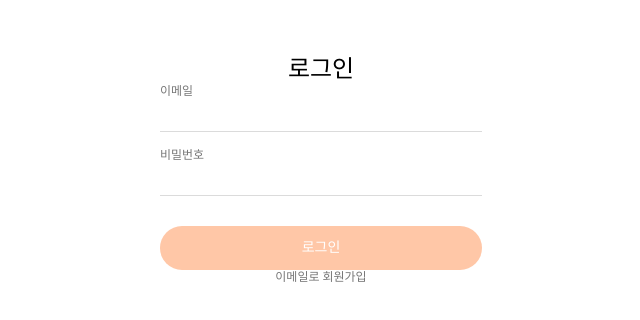
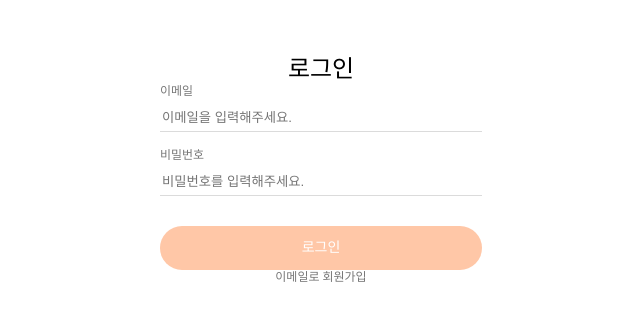
Before and after one commit to soon-my-room/soon_my_room, a React (Create React App) app: page /login in a window 1280 px wide. Shown: the top 320 px of the page, without its empty margins (319-959 px from the left). Built offline with nearby package versions, Linux system fonts and the light colour scheme; a web font is replaced by a local one.

Commit message:
refactor: submit제어 함수 제출 전에 확인 할 수 있도록 이동 및 불필요한 괄호 제거

```diff
--- a/src/pages/LoginPage.jsx
+++ b/src/pages/LoginPage.jsx
@@ -38,17 +38,15 @@ export default function LoginPage(props) {
     setEmailValid(true);
   };
 
-  const onSubmit = (event) => {
-    event.preventDefault();
-  };
-
   const onPassword = ({ target }) => {
     const passwordValue = target.value;
     setPassword(passwordValue);
     setErrorMessage('');
   };
 
-  async function login() {
+  async function login(e) {
+    e.preventDefault();
+
     const url = 'https://mandarin.api.weniv.co.kr';
     const reqPath = '/user/login';
     const userData = {
@@ -69,7 +67,7 @@ export default function LoginPage(props) {
       if (resData.message === '이메일 또는 비밀번호가 일치하지 않습니다.') {
         setErrorMessage('*이메일 또는 비밀번호가 일치하지 않습니다.');
       } else {
-        window.localStorage.setItem('userInfo', JSON.stringify(resData.user));
+        localStorage.setItem('userInfo', JSON.stringify(resData));
         props.history.push('/feed');
       }
     } catch (err) {
@@ -79,22 +77,24 @@ export default function LoginPage(props) {
 
   return (
     <>
-      <LoginForm method='POST' onSubmit={onSubmit}>
+      <LoginForm>
         <LoginTitle>로그인</LoginTitle>
         <InputBox
-          id={'email'}
-          labelText={'이메일'}
-          type={'text'}
+          id='email'
+          labelText='이메일'
+          type='text'
           onChange={emailValidCheck}
+          placeholder='이메일을 입력해주세요.'
         />
         {emailErrorMessage && (
           <ErrorMessageBox>{emailErrorMessage}</ErrorMessageBox>
         )}
         <InputBox
-          id={'pw'}
-          labelText={'비밀번호'}
-          type={'password'}
+          id='pw'
+          labelText='비밀번호'
+          type='password'
           onChange={onPassword}
+          placeholder='비밀번호를 입력해주세요.'
         />
         {errorMessage && <ErrorMessageBox>{errorMessage}</ErrorMessageBox>}
         <LongBtn disabled={!(emailValid && password)} onClick={login}>
```
